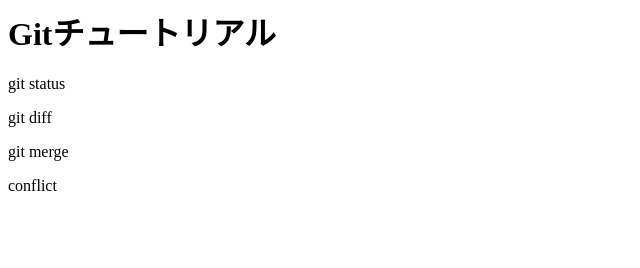
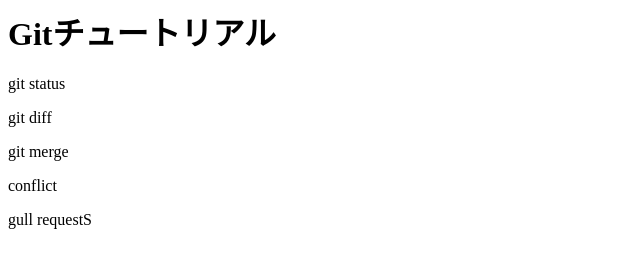
Before and after one commit to SHIIIIFU/git_tutorial, a plain HTML site: page index.html in a window 1280 px wide. Shown: the whole page, without its empty margins (0-640 px from the left). Drawn offline with Linux system fonts and the light colour scheme.

Commit message:
pull requestを追記

```diff
--- a/index.html
+++ b/index.html
@@ -3,3 +3,4 @@
 <p>git diff</p>
 <p>git merge</p>
 <p>conflict</p>
+<p>gull requestS</p>
```
